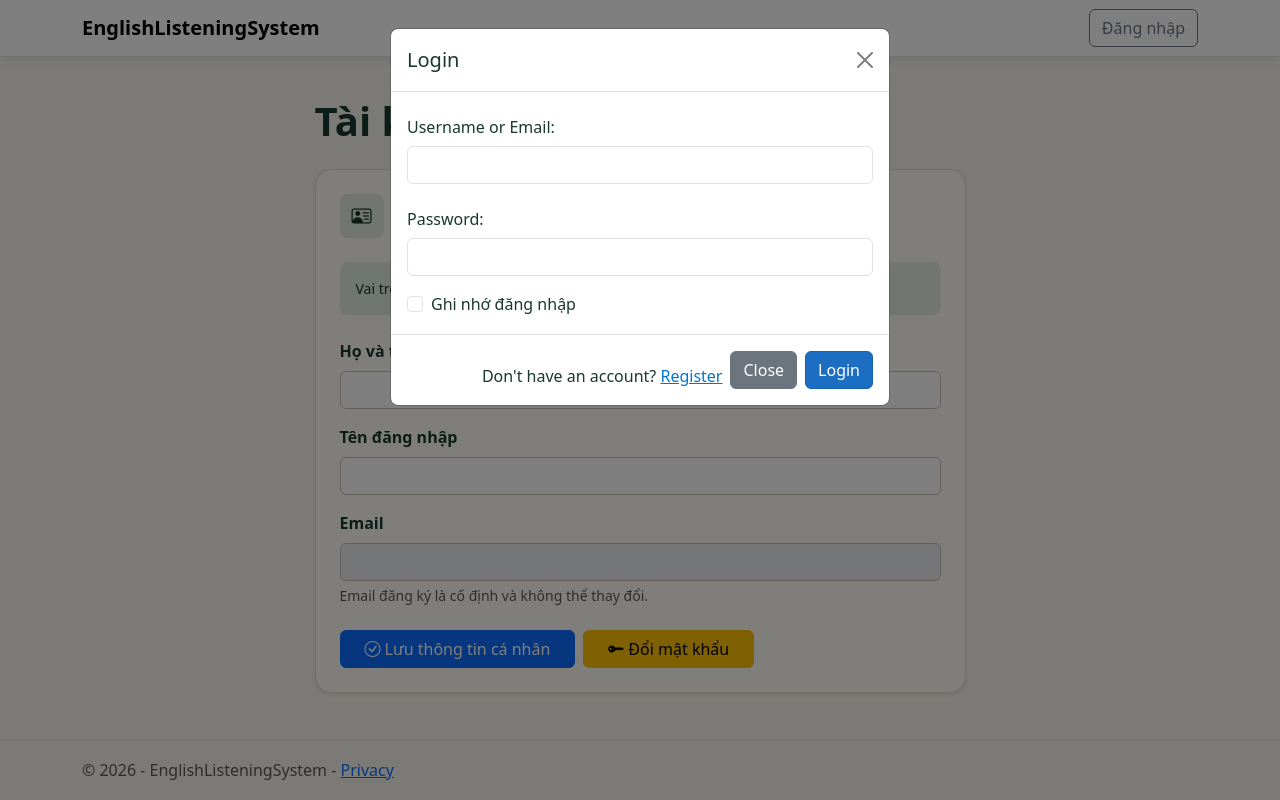
After one commit to nkduy021025-jpg/EnglishListeningSystem, an ASP.NET Core app: template EnglishListeningSystem/Views/Account/ThongTinCaNhan.cshtml in a window 1280 px wide, after a click on "Đăng nhập". The commit adds this page. Run offline with ASP.NET Core 8, Linux system fonts and the light colour scheme; the template is opened without the code that fills it, so the values that code supplies are empty; style sheets or scripts are compiled from the project's sources.

Commit message:
thuc hien chuc nang sua, cap nhat thong tin ca nhan

```diff
--- a/EnglishListeningSystem/Controllers/AdminController.cs
+++ b/EnglishListeningSystem/Controllers/AdminController.cs
@@ -98,8 +98,10 @@ namespace EnglishListeningSystem.Controllers
                     return RedirectToAction(nameof(Index));
                 }
 
+                string tenSoSanh = yeuCau.TenDangNhap.ToLowerInvariant();
+                string emailSoSanh = yeuCau.Email.ToLowerInvariant();
                 TaiKhoan? tkDaCo = await _context.TaiKhoans.AsNoTracking().FirstOrDefaultAsync(tk =>
-                    tk.TenDangNhap == yeuCau.TenDangNhap || tk.Email == yeuCau.Email);
+                    tk.TenDangNhap.ToLower() == tenSoSanh || (tk.Email != null && tk.Email.ToLower() == emailSoSanh));
                 if (tkDaCo == null)
                 {
                     TaiKhoan tkMoi = new TaiKhoan();
--- a/EnglishListeningSystem/Models/LuuTruYeuCauGiangVien.cs
+++ b/EnglishListeningSystem/Models/LuuTruYeuCauGiangVien.cs
@@ -22,7 +22,7 @@ namespace EnglishListeningSystem.Models
                 Directory.CreateDirectory(_thuMuc);
                 string duongDanKhoa = _duongDan + ".lock";
 
-                // Giữ tệp khóa đến khi đăng ký, duyệt hoặc hủy xử lý xong.
+                // Giữ tệp khóa trong lúc đăng ký, đổi tên đăng nhập, duyệt hoặc hủy yêu cầu.
                 for (int lan = 1; ; lan++)
                 {
                     try
--- a/EnglishListeningSystem/Models/Models_ApplicationDbContext.cs
+++ b/EnglishListeningSystem/Models/Models_ApplicationDbContext.cs
@@ -49,7 +49,7 @@ namespace EnglishListeningSystem.Models
                 entity.Property(e => e.MatKhau).IsRequired().HasMaxLength(255);
                 entity.Property(e => e.HoTen).IsRequired().HasMaxLength(100);
 
-                entity.Property(e => e.Email).IsRequired().HasMaxLength(150);
+                entity.Property(e => e.Email).IsRequired(false).HasMaxLength(150);
                 entity.HasIndex(e => e.Email).IsUnique();
 
                 entity.Property(e => e.VaiTro).IsRequired().HasMaxLength(20).HasDefaultValue("Student");
--- /dev/null
+++ b/EnglishListeningSystem/Views/Account/ThongTinCaNhan.cshtml
@@ -0,0 +1,167 @@
+@model EnglishListeningSystem.Models.TaiKhoan
+
+@{
+    ViewData["Title"] = "Thông tin cá nhân";
+    if (User.IsInRole("Admin"))
+    {
+        Layout = "~/Views/Shared/_Layout_Admin.cshtml";
+    }
+    else if (User.IsInRole("Instructor"))
+    {
+        Layout = "~/Views/Shared/_Layout_Instructor.cshtml";
+    }
+    else
+    {
+        Layout = "~/Views/Shared/_Layout.cshtml";
+        ViewData["StudentProfile"] = true;
+    }
+
+    string? infoSuccess = TempData["InfoSuccess"] as string;
+    string? infoError = TempData["InfoError"] as string;
+    string? passwordSuccess = TempData["PasswordSuccess"] as string;
+    string? passwordError = TempData["PasswordError"] as string;
+}
+
+@section Styles {
+    <link rel="stylesheet" href="~/css/account-profile.css" asp-append-version="true" />
+}
+
+<div class="account-profile col-12 col-md-8 col-lg-7 mx-auto">
+    <h1 class="display-6 fw-bold mb-4">Tài khoản của tôi</h1>
+
+    @if (passwordSuccess != null)
+    {
+        <div class="alert alert-success" role="status">@passwordSuccess</div>
+    }
+
+    <section class="card shadow-sm rounded-4" aria-labelledby="profileInfoTitle">
+        <div class="card-body p-3 p-sm-4">
+            <div class="d-flex align-items-center gap-3 mb-4">
+                <span class="profile-icon rounded-3"><i class="bi bi-person-vcard" aria-hidden="true"></i></span>
+                <h2 class="h4 fw-semibold mb-0" id="profileInfoTitle">Thông tin cá nhân</h2>
+            </div>
+
+            @if (infoSuccess != null)
+            {
+                <div class="alert alert-success" role="status">@infoSuccess</div>
+            }
+            else if (infoError != null)
+            {
+                <div class="alert alert-danger" role="alert">@infoError</div>
+            }
+
+            <form asp-controller="Account" asp-action="CapNhatThongTin" method="post">
+                <div class="profile-details rounded-3 p-3 mb-4">
+                    <div class="d-flex flex-wrap align-items-center gap-2">
+                        <span class="small">Vai trò</span>
+                        <span class="badge text-bg-primary">@Model.VaiTro</span>
+                        @if (User.IsInRole("Student") || User.IsInRole("student"))
+                        {
+                            <span class="small ms-sm-2">Điểm tích lũy</span>
+                            <span class="badge text-bg-warning">@Model.DiemTichLuy</span>
+                        }
+                    </div>
+                </div>
+
+                <div class="mb-3">
+                    <label class="form-label fw-semibold" for="profileFullName">Họ và tên</label>
+                    <input type="text" class="form-control" id="profileFullName" name="hoTen" value="@Model.HoTen"
+                           autocomplete="name" maxlength="100" required />
+                </div>
+                <div class="mb-3">
+                    <label class="form-label fw-semibold" for="profileUsername">Tên đăng nhập</label>
+                    <input type="text" class="form-control" id="profileUsername" name="tenDangNhap" value="@Model.TenDangNhap"
+                           autocomplete="username" maxlength="50" required />
+                </div>
+                <div class="mb-4">
+                    <label class="form-label fw-semibold" for="profileEmail">Email</label>
+                    <input type="email" class="form-control" id="profileEmail" value="@Model.Email"
+                           aria-describedby="profileEmailHelp" readonly />
+                    <div class="form-text" id="profileEmailHelp">Email đăng ký là cố định và không thể thay đổi.</div>
+                </div>
+                <div class="d-flex flex-wrap gap-2">
+                    <button type="submit" class="btn btn-primary px-4">
+                        <i class="bi bi-check-circle me-1" aria-hidden="true"></i>Lưu thông tin cá nhân
+                    </button>
+                    <button type="button" class="btn btn-warning px-4" id="nutDoiMatKhau"
+                            data-bs-toggle="modal" data-bs-target="#modalDoiMatKhau">
+                        <i class="bi bi-key-fill me-1" aria-hidden="true"></i>Đổi mật khẩu
+                    </button>
+                </div>
+            </form>
+        </div>
+    </section>
+</div>
+
+<div class="modal fade account-password-modal" id="modalDoiMatKhau" tabindex="-1" data-bs-theme="light"
+     aria-labelledby="profilePasswordTitle" aria-describedby="@(passwordError != null ? "profilePasswordError" : null)" aria-hidden="true">
+    <div class="modal-dialog modal-dialog-centered modal-dialog-scrollable">
+        <form class="modal-content rounded-4 shadow-sm" asp-controller="Account" asp-action="DoiMatKhau" method="post">
+            <div class="modal-header px-3 px-sm-4">
+                <div class="d-flex align-items-center gap-3">
+                    <span class="profile-icon rounded-3"><i class="bi bi-shield-lock" aria-hidden="true"></i></span>
+                    <h2 class="modal-title h4 fw-semibold mb-0" id="profilePasswordTitle">Đổi mật khẩu</h2>
+                </div>
+                <button type="button" class="btn-close" data-bs-dismiss="modal" aria-label="Đóng"></button>
+            </div>
+            <div class="modal-body p-3 p-sm-4">
+                @if (passwordError != null)
+                {
+                    <div class="alert alert-danger" id="profilePasswordError" role="alert">@passwordError</div>
+                }
+
+                <div class="mb-3">
+                    <label class="form-label fw-semibold" for="profileCurrentPassword">Mật khẩu hiện tại</label>
+                    <div class="input-group">
+                        <input type="password" class="form-control" id="profileCurrentPassword" name="matKhauCu"
+                               autocomplete="current-password" required />
+                        <button type="button" class="btn btn-outline-secondary" data-password-toggle
+                                aria-controls="profileCurrentPassword" aria-label="Hiện mật khẩu hiện tại" aria-pressed="false">
+                            <i class="bi bi-eye" aria-hidden="true"></i>
+                        </button>
+                    </div>
+                </div>
+                <div class="mb-3">
+                    <label class="form-label fw-semibold" for="profileNewPassword">Mật khẩu mới</label>
+                    <div class="input-group">
+                        <input type="password" class="form-control" id="profileNewPassword" name="matKhauMoi"
+                               autocomplete="new-password" minlength="6" aria-describedby="profilePasswordHelp" required />
+                        <button type="button" class="btn btn-outline-secondary" data-password-toggle
+                                aria-controls="profileNewPassword" aria-label="Hiện mật khẩu mới" aria-pressed="false">
+                            <i class="bi bi-eye" aria-hidden="true"></i>
+                        </button>
+                    </div>
+                    <div class="form-text" id="profilePasswordHelp">Ít nhất 6 ký tự.</div>
+                </div>
+                <div>
+                    <label class="form-label fw-semibold" for="profileConfirmPassword">Xác nhận mật khẩu mới</label>
+                    <div class="input-group">
+                        <input type="password" class="form-control" id="profileConfirmPassword" name="xacNhanMatKhau"
+                               autocomplete="new-password" required />
+                        <button type="button" class="btn btn-outline-secondary" data-password-toggle
+                                aria-controls="profileConfirmPassword" aria-label="Hiện mật khẩu xác nhận" aria-pressed="false">
+                            <i class="bi bi-eye" aria-hidden="true"></i>
+                        </button>
+                    </div>
+                </div>
+            </div>
+            <div class="modal-footer px-3 px-sm-4">
+                <button type="button" class="btn btn-secondary" data-bs-dismiss="modal">Hủy</button>
+                <button type="submit" class="btn btn-warning">
+                    <i class="bi bi-key me-1" aria-hidden="true"></i>Xác nhận đổi mật khẩu
+                </button>
+            </div>
+        </form>
+    </div>
+</div>
+
+@section Scripts {
+    <script src="~/js/account-profile.js" asp-append-version="true"></script>
+    @if (passwordError != null)
+    {
+        <script>
+            // Mở lại bằng nút trên trang để Bootstrap xử lý cả vị trí focus khi đóng.
+            document.getElementById("nutDoiMatKhau").click();
+        </script>
+    }
+}
--- a/EnglishListeningSystem/Views/Shared/_Layout.cshtml
+++ b/EnglishListeningSystem/Views/Shared/_Layout.cshtml
@@ -1,5 +1,6 @@
 @{
     var listeningLanding = ViewData["ListeningLanding"] is true;
+    bool studentProfile = ViewData["StudentProfile"] is true;
     var loginError = TempData["LoginError"];
     var registerError = TempData["RegisterError"];
     var registerSuccess = listeningLanding ? TempData["RegisterSuccess"] : null;
@@ -37,7 +38,7 @@
     string lopNavbar = listeningLanding ? "listening-nav" : "bg-white border-bottom box-shadow mb-3";
 }
 <!DOCTYPE html>
-<html lang="@(listeningLanding ? "vi" : "en")">
+<html lang="@(listeningLanding || studentProfile ? "vi" : "en")">
 <head>
     <meta charset="utf-8" />
     <meta name="viewport" content="width=device-width, initial-scale=1.0" />
@@ -50,7 +51,7 @@
     <link rel="stylesheet" href="~/EnglishListeningSystem.styles.css" asp-append-version="true" />
     @await RenderSectionAsync("Styles", required: false)
 </head>
-<body class="@(listeningLanding ? "listening-landing" : null)">
+<body class="@(listeningLanding ? "listening-landing" : null) @(studentProfile ? "student-profile-page" : null)">
     <header>
         <nav class="navbar @lopNavbar" aria-label="Điều hướng chính">
             <div class="container gap-2">
@@ -145,7 +146,8 @@
                     </div>
                     <div class="mb-3">
                         <label for="Email" class="col-form-label">Email:</label>
-                        <input type="email" class="form-control" id="Email" name="Email" value="@TempData["RegEmail"]" required />
+                        <input type="email" class="form-control" id="Email" name="Email" value="@TempData["RegEmail"]"
+                               autocomplete="email" maxlength="150" required />
                     </div>
                     <div class="mb-3">
                         <label for="RegPassword" class="col-form-label">Mật khẩu:</label>
--- a/EnglishListeningSystem/Views/Shared/_Layout_Admin.cshtml
+++ b/EnglishListeningSystem/Views/Shared/_Layout_Admin.cshtml
@@ -7,6 +7,7 @@
     <link rel="stylesheet" href="~/lib/bootstrap/dist/css/bootstrap.min.css" />
     <link rel="stylesheet" href="https://cdn.jsdelivr.net/npm/bootstrap-icons@1.11.3/font/bootstrap-icons.min.css" />
     <link rel="stylesheet" href="~/css/navigation.css" asp-append-version="true" />
+    @await RenderSectionAsync("Styles", required: false)
 </head>
 <body class="bg-body-tertiary">
     <header class="bg-white border-bottom">
@@ -16,9 +17,6 @@
             </a>
             <div class="d-flex flex-wrap align-items-center gap-3">
                 <partial name="_RoleNavigation" />
-                <span class="fw-medium">
-                    <i class="bi bi-person-circle me-1" aria-hidden="true"></i>@User.Identity?.Name
-                </span>
                 @if (User.Identity?.IsAuthenticated == true)
                 {
                     <button class="btn btn-outline-primary btn-sm" type="button" data-bs-toggle="modal" data-bs-target="#logoutModal">Đăng xuất</button>
--- a/EnglishListeningSystem/Views/Shared/_Layout_Instructor.cshtml
+++ b/EnglishListeningSystem/Views/Shared/_Layout_Instructor.cshtml
@@ -19,9 +19,6 @@
                 <partial name="_RoleNavigation" />
                 @if (User.Identity?.IsAuthenticated == true)
                 {
-                    <span class="fw-medium text-break">
-                        <i class="bi bi-person-circle me-1" aria-hidden="true"></i>@User.Identity.Name
-                    </span>
                     <button class="btn btn-outline-primary btn-sm" type="button" data-bs-toggle="modal" data-bs-target="#logoutModal">Đăng xuất</button>
                 }
             </div>
--- /dev/null
+++ b/EnglishListeningSystem/wwwroot/css/account-profile.css
@@ -0,0 +1,52 @@
+.account-profile {
+    max-width: 44rem;
+}
+
+:is(.account-profile, .account-password-modal) .profile-icon {
+    display: inline-grid;
+    flex-shrink: 0;
+    width: 2.75rem;
+    height: 2.75rem;
+    place-items: center;
+    background-color: #e7f1ff;
+    color: #084298;
+    font-size: 1.25rem;
+}
+
+.account-profile .profile-details {
+    background-color: var(--bs-tertiary-bg);
+}
+
+.account-profile input[readonly] {
+    background-color: var(--bs-secondary-bg);
+}
+
+.student-profile-page {
+    background-color: #f8f5ee;
+    color: #19382f;
+}
+
+.student-profile-page .account-profile {
+    padding-block: 1.5rem;
+}
+
+.student-profile-page .account-profile .card,
+.student-profile-page .account-password-modal .modal-content {
+    background-color: #fffcf6;
+    border-color: #e4ddd0;
+    color: #19382f;
+}
+
+.student-profile-page :is(.account-profile, .account-password-modal) .profile-icon,
+.student-profile-page .account-profile .profile-details {
+    background-color: #e4ece3;
+    color: #19382f;
+}
+
+.student-profile-page :is(.account-profile, .account-password-modal) .form-control {
+    border-color: #c9c1b2;
+}
+
+.student-profile-page :is(.account-profile, .account-password-modal) .form-control:focus {
+    border-color: #86b7fe;
+}
--- a/EnglishListeningSystem/wwwroot/css/navigation.css
+++ b/EnglishListeningSystem/wwwroot/css/navigation.css
@@ -29,7 +29,8 @@
 }
 
 .listening-nav,
-.student-header {
+.student-header,
+.student-profile-page .navbar {
     --role-nav-text: #19382f;
     --role-nav-border: #819b89;
     --role-nav-bg: #e4ece3;
--- /dev/null
+++ b/EnglishListeningSystem/wwwroot/js/account-profile.js
@@ -0,0 +1,21 @@
+function chuyenHienThiMatKhau(suKien) {
+    var nut = suKien.currentTarget;
+    var oMatKhau = document.getElementById(nut.getAttribute("aria-controls"));
+    var bieuTuong = nut.querySelector(".bi");
+
+    // Mỗi nút chỉ thay đổi ô mật khẩu mà nút đó điều khiển.
+    if (oMatKhau.type === "password") {
+        oMatKhau.type = "text";
+        bieuTuong.classList.replace("bi-eye", "bi-eye-slash");
+        nut.setAttribute("aria-pressed", "true");
+    } else {
+        oMatKhau.type = "password";
+        bieuTuong.classList.replace("bi-eye-slash", "bi-eye");
+        nut.setAttribute("aria-pressed", "false");
+    }
+}
+
+var cacNutHienMatKhau = document.querySelectorAll("[data-password-toggle]");
+for (var i = 0; i < cacNutHienMatKhau.length; i++) {
+    cacNutHienMatKhau[i].addEventListener("click", chuyenHienThiMatKhau);
+}
```
Also changed, not shown: EnglishListeningSystem/Controllers/AccountController.cs (+192 -43 lines), EnglishListeningSystem/Models/Models_TaiKhoan.cs (+5 -7 lines), EnglishListeningSystem/Views/Shared/_RoleNavigation.cshtml (+15 -0 lines), 3 other files.
